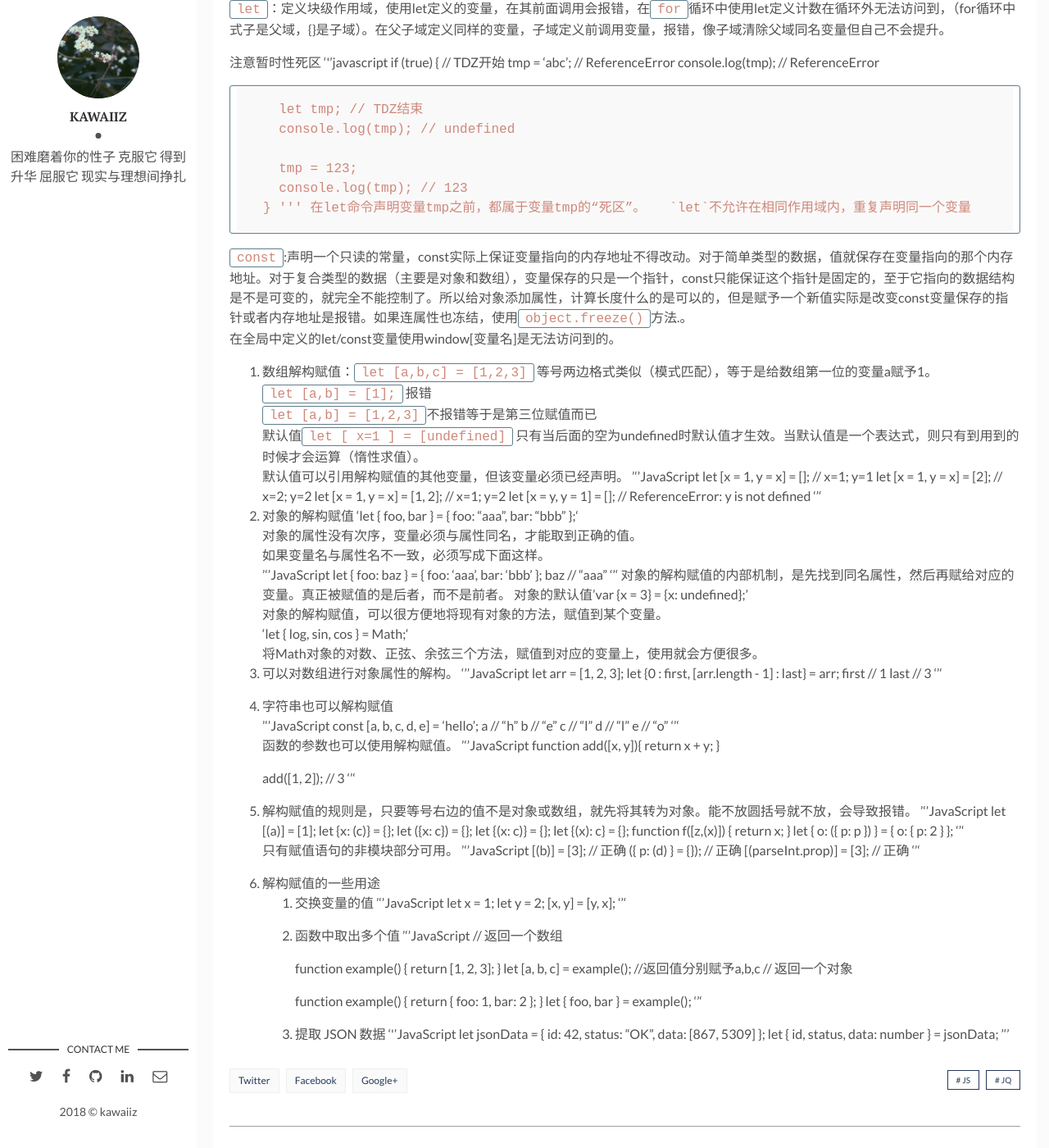
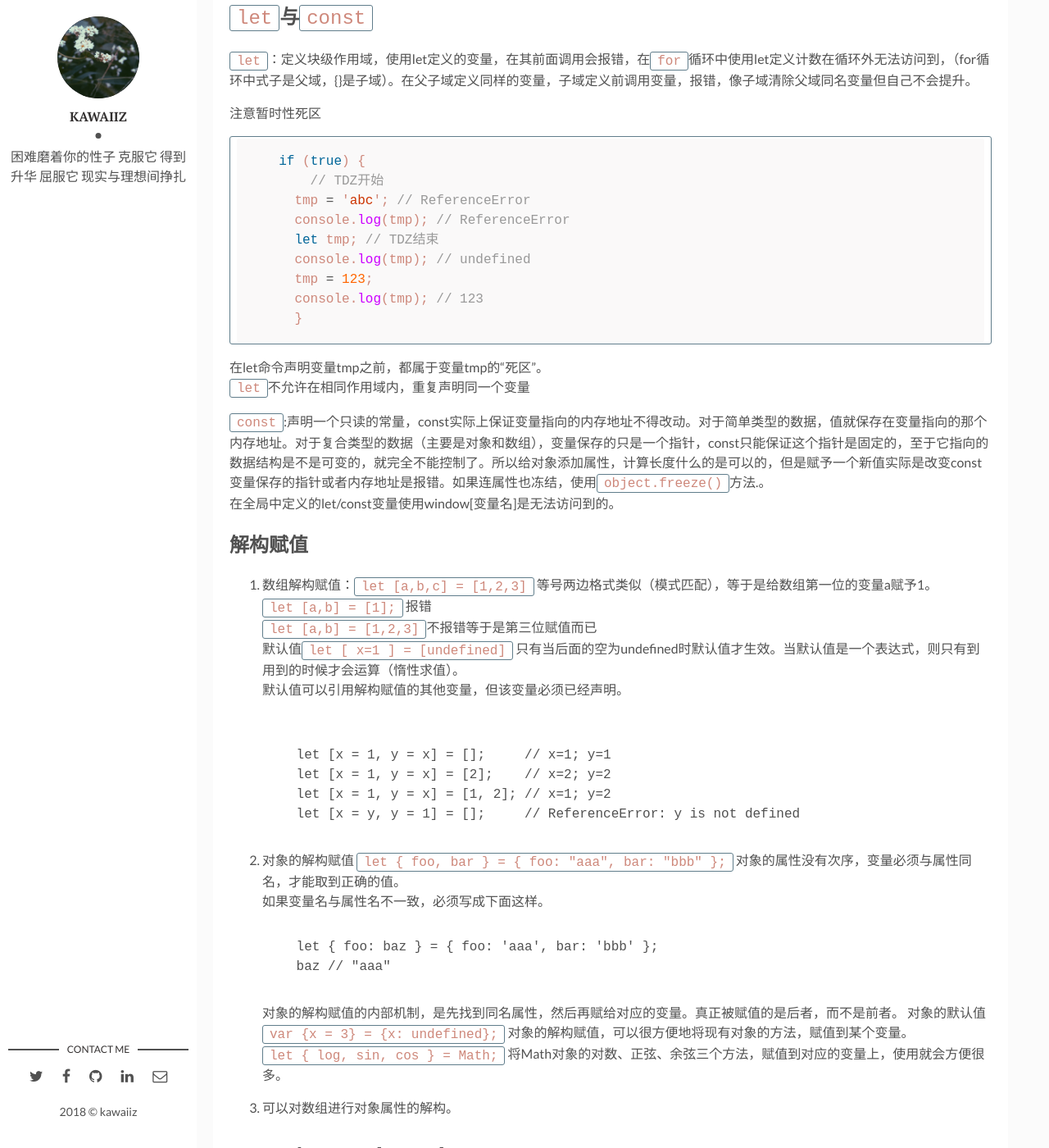
Before and after one commit to mmmml-zhao/mmmml-zhao.github.io, a Jekyll site: the page built from _posts/2018-01-05-es6初步接触.markdown, in a window 1280 px wide and 1400 px high, scrolled down 638 px. Shown: the whole window at 82% size. Built offline with Jekyll 4.4.1, drawn with Linux system fonts in a browser that asks for light colours; comment, search, counter and statistics services are not loaded; some of the changed text lies outside the part shown.

Commit message:
es6_1
修改第二次

````diff
--- a/_posts/2018-01-05-es6初步接触.markdown
+++ b/_posts/2018-01-05-es6初步接触.markdown
@@ -12,79 +12,82 @@ img: black.png
 tags: [js,jq]
 ---
 
+## `let`与`const`
 `let`：定义块级作用域，使用let定义的变量，在其前面调用会报错，在`for`循环中使用let定义计数在循环外无法访问到，（for循环中式子是父域，{}是子域）。在父子域定义同样的变量，子域定义前调用变量，报错，像子域清除父域同名变量但自己不会提升。
 
 注意暂时性死区
-'''javascript
-    if (true) {
+```javascript
+  if (true) {
       // TDZ开始
-      tmp = 'abc'; // ReferenceError
-      console.log(tmp); // ReferenceError
-
-      let tmp; // TDZ结束
-      console.log(tmp); // undefined
-
-      tmp = 123;
-      console.log(tmp); // 123
+    tmp = 'abc'; // ReferenceError
+    console.log(tmp); // ReferenceError
+    let tmp; // TDZ结束
+    console.log(tmp); // undefined
+    tmp = 123;
+    console.log(tmp); // 123
     }
-'''
+```
 在let命令声明变量tmp之前，都属于变量tmp的“死区”。
 `let`不允许在相同作用域内，重复声明同一个变量
 
 `const`:声明一个只读的常量，const实际上保证变量指向的内存地址不得改动。对于简单类型的数据，值就保存在变量指向的那个内存地址。对于复合类型的数据（主要是对象和数组），变量保存的只是一个指针，const只能保证这个指针是固定的，至于它指向的数据结构是不是可变的，就完全不能控制了。所以给对象添加属性，计算长度什么的是可以的，但是赋予一个新值实际是改变const变量保存的指针或者内存地址是报错。如果连属性也冻结，使用`object.freeze()`方法.。
 在全局中定义的let/const变量使用window[变量名]是无法访问到的。
 
+
+## 解构赋值
 1. 数组解构赋值：`let [a,b,c] = [1,2,3]` 等号两边格式类似（模式匹配），等于是给数组第一位的变量a赋予1。
 `let [a,b] = [1];`  报错
 `let [a,b] = [1,2,3]`不报错等于是第三位赋值而已
 默认值`let [ x=1 ] = [undefined]` 只有当后面的空为undefined时默认值才生效。当默认值是一个表达式，则只有到用到的时候才会运算（惰性求值）。
 默认值可以引用解构赋值的其他变量，但该变量必须已经声明。
-’‘’JavaScript
+```JavaScript
+
     let [x = 1, y = x] = [];     // x=1; y=1
     let [x = 1, y = x] = [2];    // x=2; y=2
     let [x = 1, y = x] = [1, 2]; // x=1; y=2
     let [x = y, y = 1] = [];     // ReferenceError: y is not defined
-‘’‘
+```
+
 2. 对象的解构赋值
-‘let { foo, bar } = { foo: "aaa", bar: "bbb" };‘
+`let { foo, bar } = { foo: "aaa", bar: "bbb" };`
 对象的属性没有次序，变量必须与属性同名，才能取到正确的值。
 如果变量名与属性名不一致，必须写成下面这样。
-’‘’JavaScript
+```JavaScript
     let { foo: baz } = { foo: 'aaa', bar: 'bbb' };
     baz // "aaa"
-‘’‘
+```
 对象的解构赋值的内部机制，是先找到同名属性，然后再赋给对应的变量。真正被赋值的是后者，而不是前者。
-对象的默认值’var {x = 3} = {x: undefined};’
+对象的默认值`var {x = 3} = {x: undefined};`
 对象的解构赋值，可以很方便地将现有对象的方法，赋值到某个变量。
-‘let { log, sin, cos } = Math;‘
+`let { log, sin, cos } = Math;`
 将Math对象的对数、正弦、余弦三个方法，赋值到对应的变量上，使用就会方便很多。
 3. 可以对数组进行对象属性的解构。
-‘’’JavaScript
+```JavaScript
     let arr = [1, 2, 3];
     let {0 : first, [arr.length - 1] : last} = arr;
     first // 1
     last // 3
-‘’‘
+```
 4. 字符串也可以解构赋值
-’‘’JavaScript
+```JavaScript
     const [a, b, c, d, e] = 'hello';
     a // "h"
     b // "e"
     c // "l"
     d // "l"
     e // "o"
-‘’‘
-函数的参数也可以使用解构赋值。
-’‘’JavaScript
+```
+
+5.函数的参数也可以使用解构赋值。
+```JavaScript
     function add([x, y]){
       return x + y;
     }
 
     add([1, 2]); // 3
-‘’‘
-
-5. 解构赋值的规则是，只要等号右边的值不是对象或数组，就先将其转为对象。能不放圆括号就不放，会导致报错。
-’‘’JavaScript
+```
+5. 解构赋值的规则是，只要等号右边的值不是对象或数组，就先将其转为对象。能不放`圆括号`就不放，会导致报错。
+```JavaScript
     let [(a)] = [1];
     let {x: (c)} = {};
     let ({x: c}) = {};
@@ -92,23 +95,22 @@ tags: [js,jq]
     let {(x): c} = {};
     function f([z,(x)]) { return x; }
     let { o: ({ p: p }) } = { o: { p: 2 } };
-‘’‘
+```
 只有赋值语句的非模块部分可用。
-’‘’JavaScript
+```JavaScript
     [(b)] = [3]; // 正确
     ({ p: (d) } = {}); // 正确
     [(parseInt.prop)] = [3]; // 正确
-‘’‘
-
+```
 6. 解构赋值的一些用途
     1. 交换变量的值
-    ’‘’JavaScript
+    ```JavaScript
         let x = 1;
         let y = 2;
         [x, y] = [y, x];
-    ‘’‘
+    ```
     2. 函数中取出多个值
-    ’‘’JavaScript
+    ```JavaScript
         // 返回一个数组
 
         function example() {
@@ -125,13 +127,13 @@ tags: [js,jq]
             };
         }
         let { foo, bar } = example();
-    ‘’‘
+    ```
     3. 提取 JSON 数据
-        '''JavaScript
-            let jsonData = {
-              id: 42,
-              status: "OK",
-              data: [867, 5309]
-            };
-            let { id, status, data: number } = jsonData;
-         ’‘’
+    ```JavaScript
+        let jsonData = {
+          id: 42,
+          status: "OK",
+          data: [867, 5309]
+        };
+        let { id, status, data: number } = jsonData;
+     ```
````
